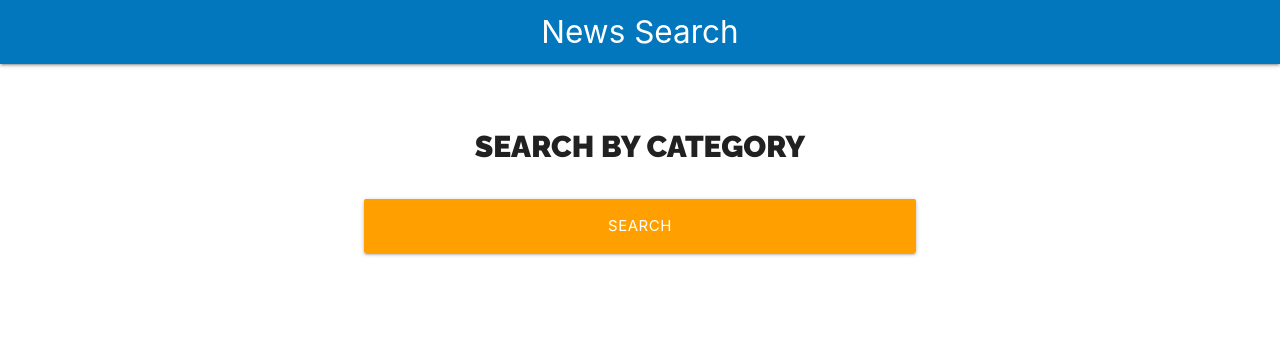
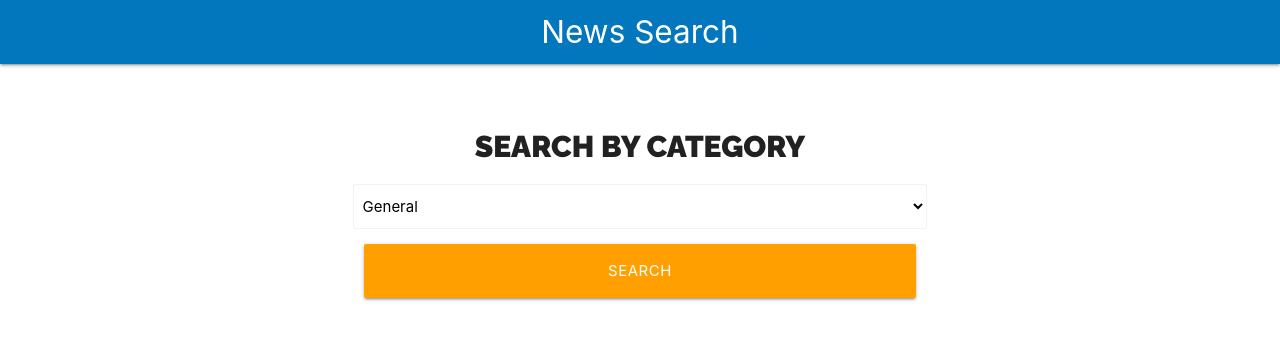
Before and after one commit to AlanAlv/react-news, a React (Create React App) app: page / in a window 1280 px wide. Shown: the top 340 px of the page. Built offline with nearby package versions, Linux system fonts and the light colour scheme.

Commit message:
useSelect Custom Hook

```diff
--- a/src/components/Form.js
+++ b/src/components/Form.js
@@ -1,7 +1,22 @@
 import React from 'react';
-import styles from './Form.module.css'
+import styles from './Form.module.css';
+import useSelect from '../hooks/useSelect'
 
 const Form = () => {
+
+    const OPTIONS = [
+        {value: 'general', label: 'General'},
+        {value: 'business', label: 'Business'},
+        {value: 'entertainment', label: 'Entertainment'},
+        {value: 'health', label: 'Health'},
+        {value: 'science', label: 'Science'},
+        {value: 'sports', label: 'Sports'},
+        {value: 'technology', label: 'Technology'}
+    ]
+
+    // Custom Hook
+    const [ category, SelectNews ] = useSelect('general', OPTIONS);
+
     return (
         <div className={`${styles.searcher} row`}>
             <div className="col s12 m8 offset-m2">
@@ -10,6 +25,7 @@ const Form = () => {
                 >
                     <h2 className={styles.heading}>Search by category</h2>
 
+                    <SelectNews />
                     <div className="input-field col s12">
                         <input
                             type="submit"
--- /dev/null
+++ b/src/hooks/useSelect.js
@@ -0,0 +1,25 @@
+import React, { useState } from 'react'
+
+const useSelect = (initialState, options) => {
+
+    const [ state, updateState ] = useState(initialState);
+
+    const SelectNews = () => (
+        <select
+            className="browser-default"
+        >
+            {options.map( option => (
+                <option
+                    key={option.value}
+                    value={option.value}
+                    onChange={e => updateState(e.target.value)}
+                >
+                    {option.label}
+                </option>
+            ))}
+        </select>
+    );
+
+    return [state, SelectNews];
+}
+export default useSelect;
```
